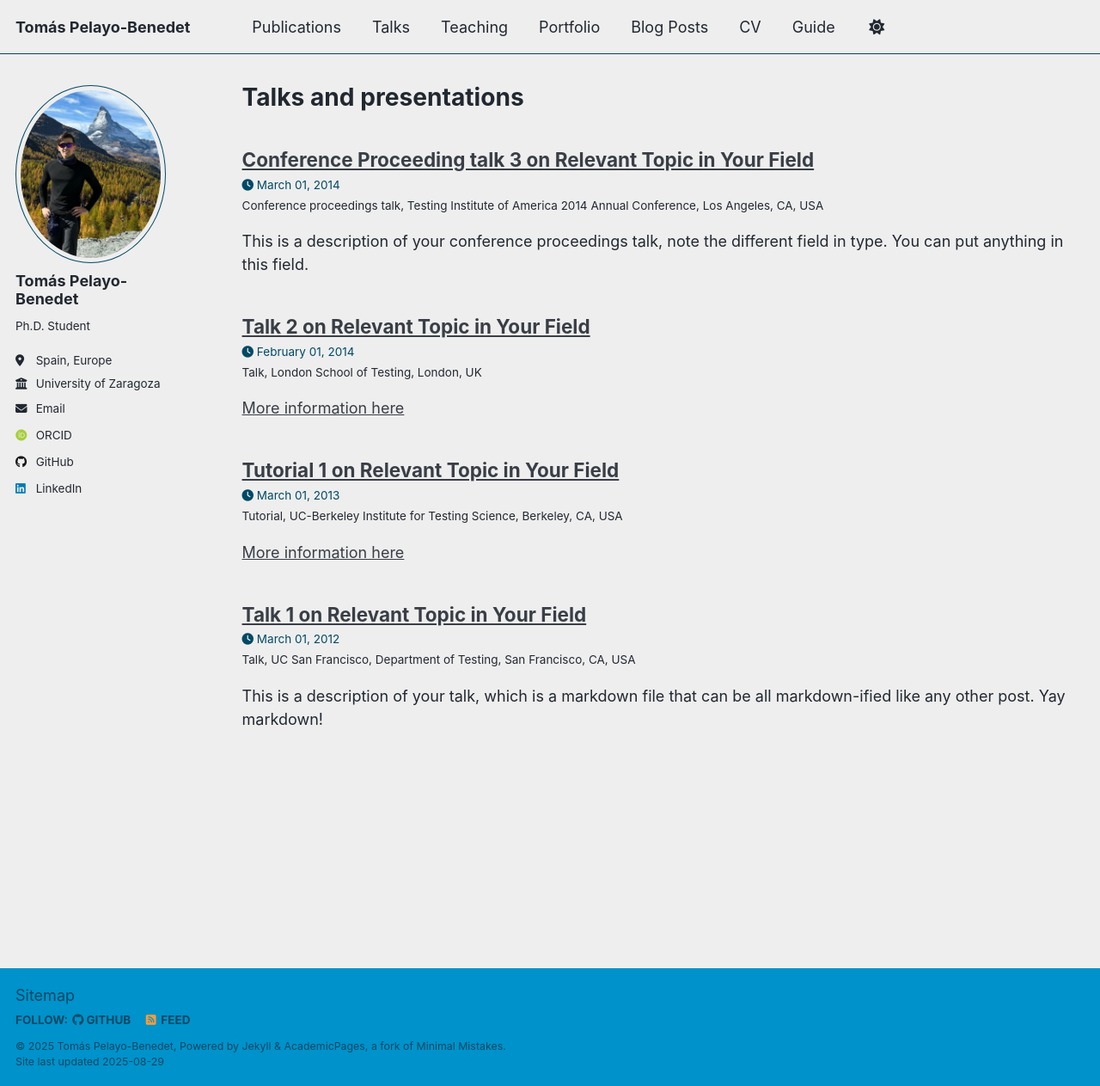
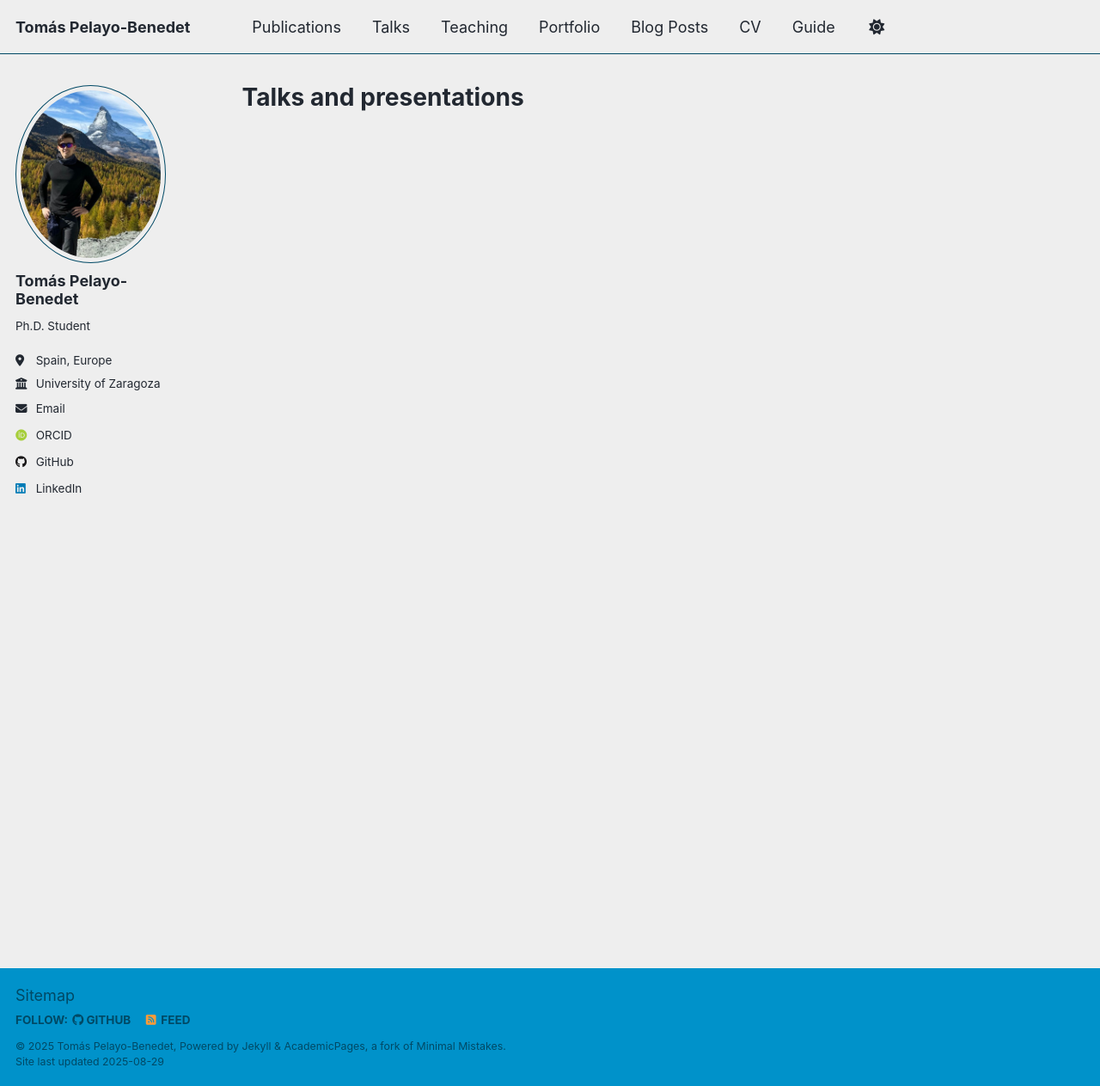
Before and after one commit to TomasPelayoBenedet/tomaspelayobenedet.github.io, a Jekyll site: the page built from _pages/talks.html, in a window 1280 px wide and 1263 px high. Shown: the whole window at 86% size. Built offline with Jekyll 4.4.1, drawn with Linux system fonts in a browser that asks for light colours; some web fonts are replaced; a script that is not in the unit is left out; some of the changed lines change nothing that is shown.

Commit message:
no talks, no teaching

```diff
--- a/_config.yml
+++ b/_config.yml
@@ -281,13 +281,13 @@ defaults:
       share: true
       comment: true
   # _talks
-  #- scope:
-  #    path: ""
-  #    type: talks
-  #  values:
-  #    layout: talk
-  #    author_profile: true
-  #    share: true
+  - scope:
+      path: ""
+      type: talks
+    values:
+      layout: talk
+      author_profile: true
+      share: true
 
 
 # Sass/SCSS
```
Also changed, not shown: backup/_talks/2012-03-01-talk-1.md (renamed from _talks/2012-03-01-talk-1.md), backup/_talks/2013-03-01-tutorial-1.md (renamed from _talks/2013-03-01-tutorial-1.md), backup/_talks/2014-02-01-talk-2.md (renamed from _talks/2014-02-01-talk-2.md), backup/_talks/2014-03-01-talk-3.md (renamed from _talks/2014-03-01-talk-3.md), backup/_teaching/2014-spring-teaching-1.md (renamed from _teaching/2014-spring-teaching-1.md), backup/_teaching/2015-spring-teaching-2.md (renamed from _teaching/2015-spring-teaching-2.md).
